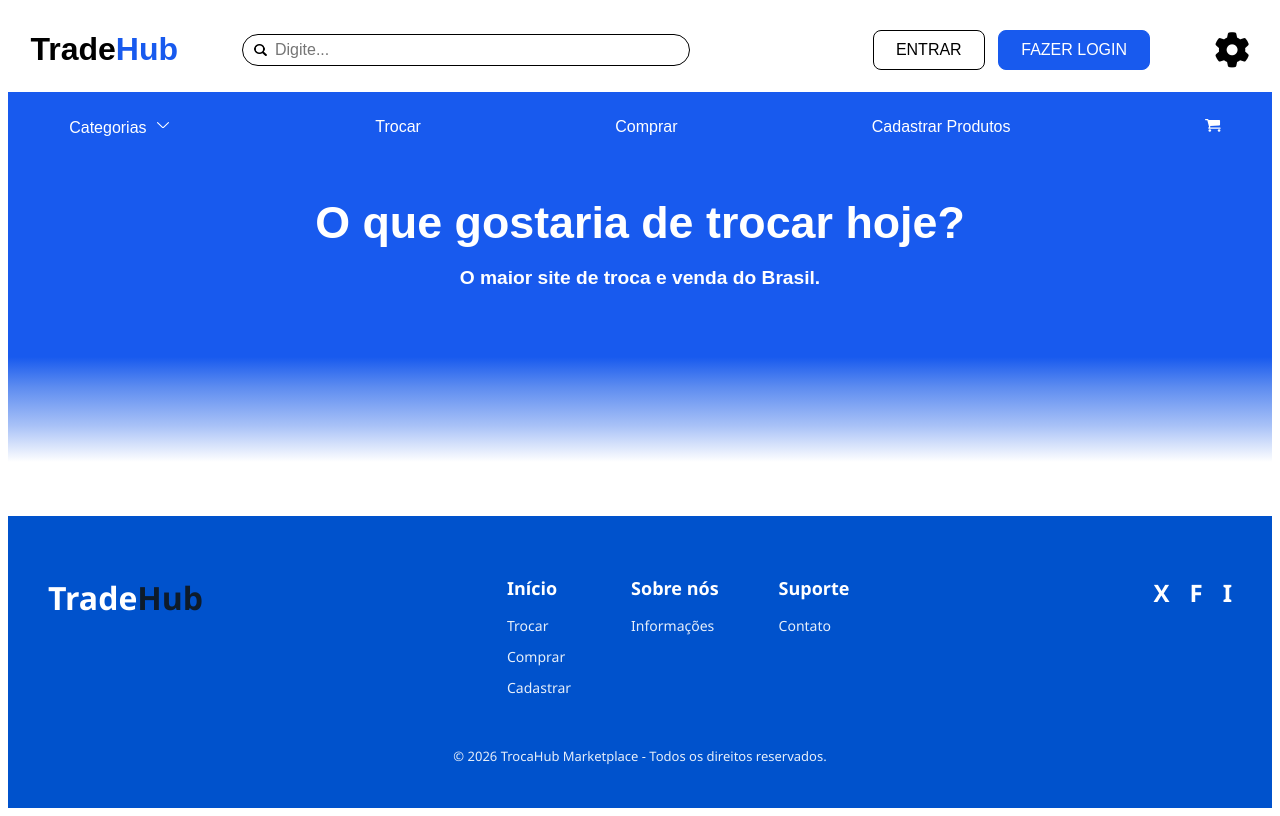
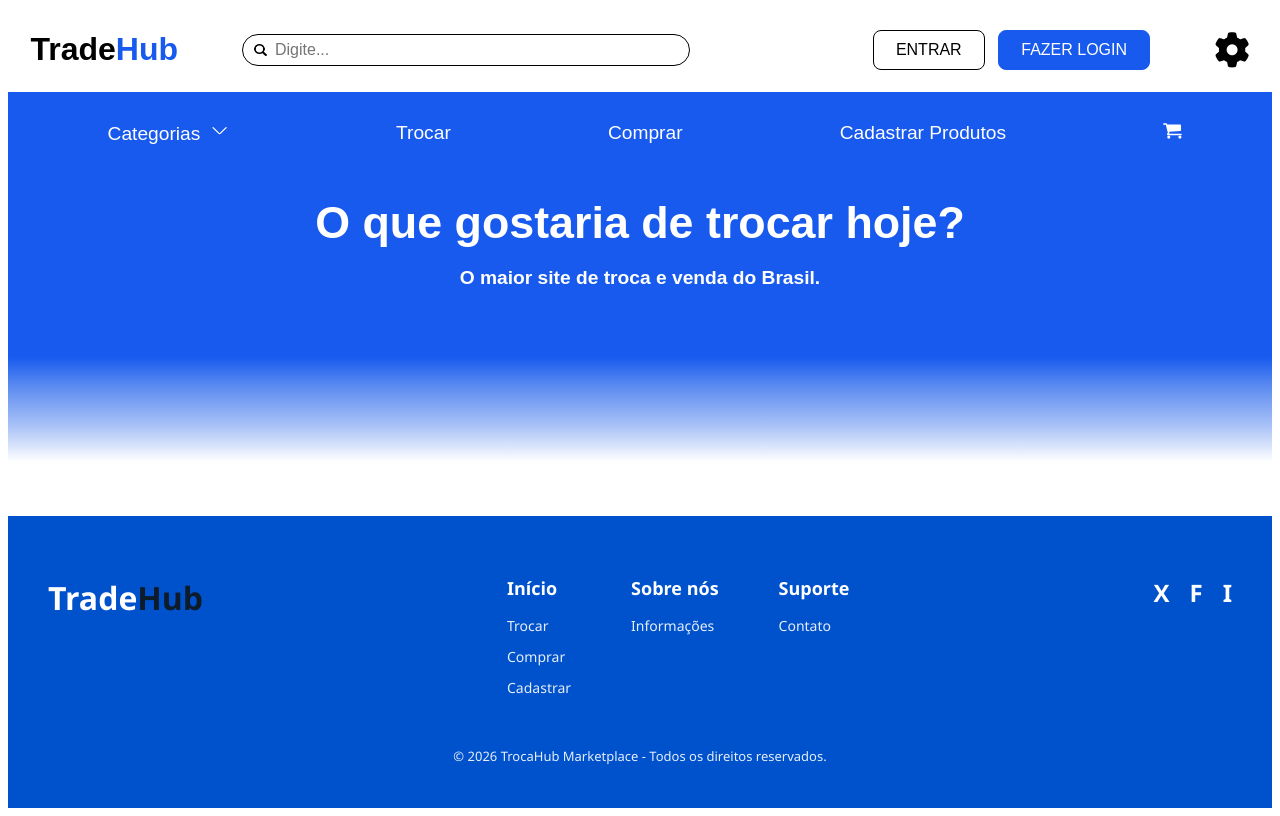
Before and after one commit to Hackathon-Trade-Hub/Trade-hub, a Vue app: page / in a window 1280 px wide. Built offline with nearby package versions, Linux system fonts and the light colour scheme.

Commit message:
ajustes nas categorias

```diff
--- a/src/components/Header.vue
+++ b/src/components/Header.vue
@@ -204,14 +204,14 @@ header {
     height: 100%;
     width: 100%;
     justify-content: space-between;
-    padding: 0 4vw;
+    padding: 1vw 7vw 0 7vw;
     box-sizing: border-box;
 }
 
 .header-bottom nav>a,
 .categorias button {
     color: white;
-    font-size: 1rem;
+    font-size: 1.2rem;
 }
 
 .categorias {
@@ -223,7 +223,7 @@ header {
     border: none;
     cursor: pointer;
     font-family: inherit;
-    font-size: 1rem;
+    font-size: 1.2rem;
     padding: 10px;
 }
 
```
